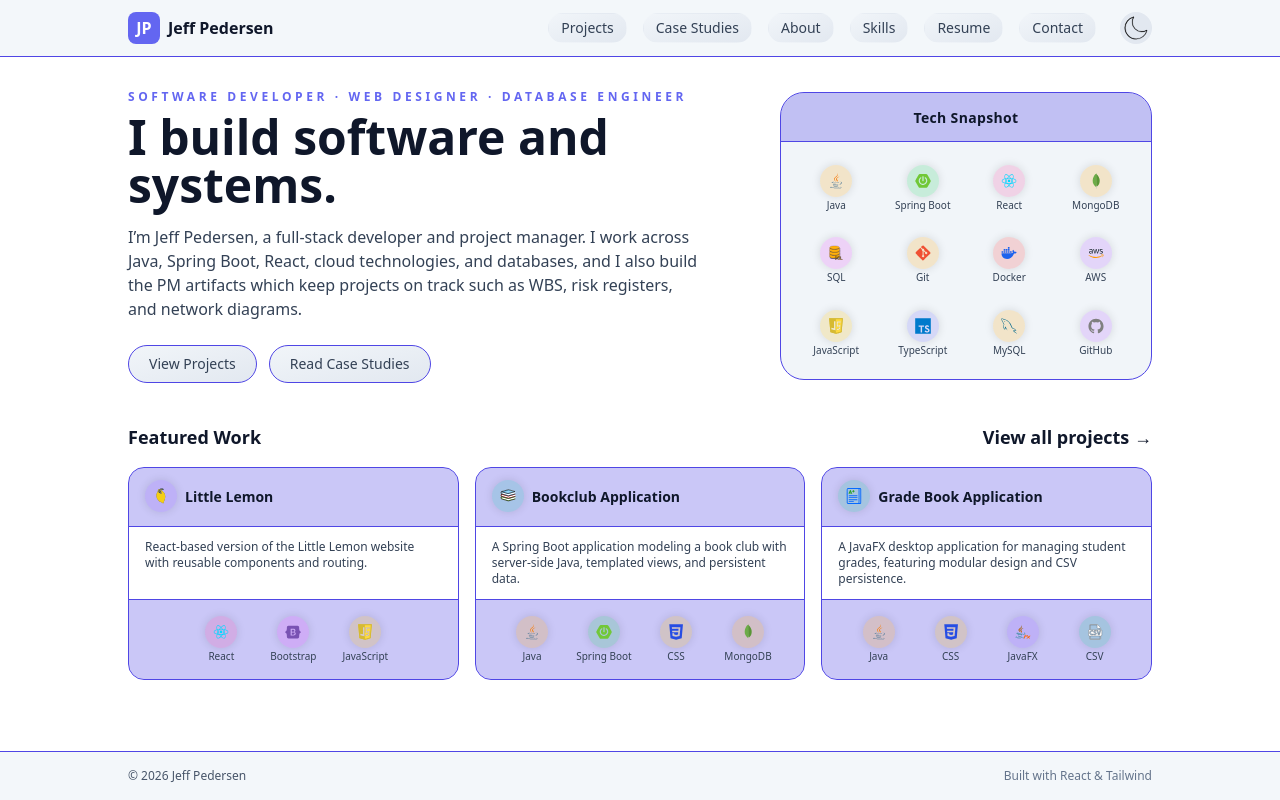
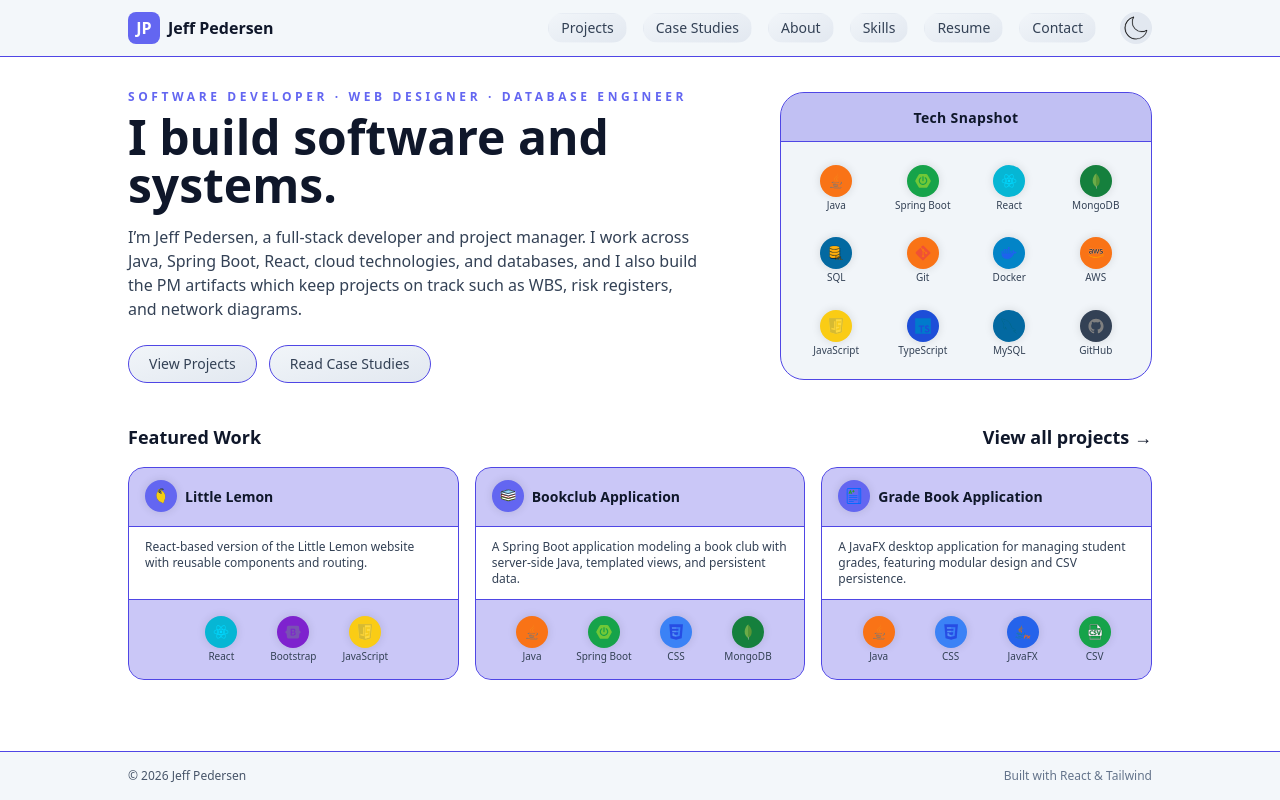
Before and after one commit to J-Pedersen/dev-portfolio, a React (Vite) app: page / in a window 1280 px wide. Built offline with nearby package versions, Linux system fonts and the light colour scheme; the HTML template or start-up script is replaced by a standard one.

Commit message:
updated skills icons bg

```diff
--- a/src/components/TechIcon.jsx
+++ b/src/components/TechIcon.jsx
@@ -70,34 +70,77 @@ const NAME_TO_ICON = {
   CSV: "csv-icon",
 };
 
-const BG_COLORS = [
-  "bg-red-500/20",
-  "bg-orange-500/20",
-  "bg-amber-500/20",
-  "bg-yellow-500/20",
-  "bg-lime-500/20",
-  "bg-green-500/20",
-  "bg-emerald-500/20",
-  "bg-teal-500/20",
-  "bg-cyan-500/20",
-  "bg-sky-500/20",
-  "bg-blue-500/20",
-  "bg-indigo-500/20",
-  "bg-violet-500/20",
-  "bg-purple-500/20",
-  "bg-fuchsia-500/20",
-  "bg-pink-500/20",
-];
+const NAME_TO_BG = {
+  Java: "bg-orange-500",
+  "Spring Boot": "bg-green-600",
+  "Jakarta EE": "bg-red-600",
+  HTML: "bg-orange-600",
+  React: "bg-cyan-500",
+  Python: "bg-yellow-500",
+  PHP: "bg-indigo-600",
+  Android: "bg-green-500",
+  JavaFX: "bg-blue-600",
+  CSS: "bg-blue-500",
+  SQL: "bg-sky-700",
+  JavaScript: "bg-yellow-400",
+  TypeScript: "bg-blue-700",
+  Ruby: "bg-red-700",
+  "Ruby on Rails": "bg-rose-700",
+  Ajax: "bg-indigo-500",
+  "Visual Basic": "bg-blue-800",
+  XML: "bg-orange-700",
+  JSON: "bg-amber-600",
+  YAML: "bg-pink-600",
+  Kotlin: "bg-violet-600",
+  Sass: "bg-pink-500",
+  JSP: "bg-orange-500",
+  "Node.js": "bg-lime-600",
+  Bootstrap: "bg-purple-700",
+  Tailwind: "bg-cyan-600",
+  Git: "bg-orange-500",
+  Docker: "bg-sky-600",
+  ".NET": "bg-violet-700",
+  Drupal: "bg-blue-700",
+  WordPress: "bg-sky-700",
+  jQuery: "bg-blue-600",
+  AJAX: "bg-indigo-500",
+  MongoDB: "bg-green-700",
+  MySQL: "bg-sky-700",
+  PostgreSQL: "bg-blue-800",
+  "SQL Server": "bg-red-700",
+  MariaDB: "bg-amber-700",
+  SQLite: "bg-blue-500",
+  "Amazon RDS": "bg-orange-600",
+  DynamoDB: "bg-indigo-700",
+  GitHub: "bg-slate-700",
+  "VS Code": "bg-blue-500",
+  "IntelliJ IDEA": "bg-fuchsia-600",
+  Eclipse: "bg-purple-800",
+  Maven: "bg-red-800",
+  Gradle: "bg-teal-700",
+  Figma: "bg-pink-600",
+  JUnit: "bg-green-700",
+  Photoshop: "bg-blue-900",
+  Inkscape: "bg-slate-600",
+  "Microsoft Office": "bg-orange-600",
+  Slack: "bg-fuchsia-700",
+  Zoom: "bg-blue-600",
+  Teams: "bg-indigo-600",
+  NPM: "bg-red-600",
+  Yarn: "bg-sky-600",
+  AWS: "bg-orange-500",
+  Netlify: "bg-teal-600",
+  "GitHub Pages": "bg-slate-700",
+  Azure: "bg-sky-600",
+  "Google Cloud": "bg-blue-500",
+  Heroku: "bg-purple-700",
+  "REST APIs": "bg-emerald-600",
+  Coursera: "bg-blue-700",
+  "Server-Side": "bg-slate-700",
+  CSV: "bg-green-600",
+};
 
-const getColorFromString = (str) => {
-  let hash = 0;
-
-  for (let i = 0; i < str.length; i += 1) {
-    hash = str.charCodeAt(i) + ((hash << 5) - hash);
-  }
-
-  return BG_COLORS[Math.abs(hash) % BG_COLORS.length];
-};
+const DEFAULT_BG = "bg-brand";
 
 const TechIcon = ({ tech, name, hideLabel = false, className = "" }) => {
   const label = tech ?? name;
@@ -122,7 +165,7 @@ const TechIcon = ({ tech, name, hideLabel = false, className = "" }) => {
     .slice(0, 2)
     .toUpperCase();
 
-  const bgColor = getColorFromString(label);
+  const bgColor = NAME_TO_BG[label] || DEFAULT_BG;
 
   return (
     <div
```
